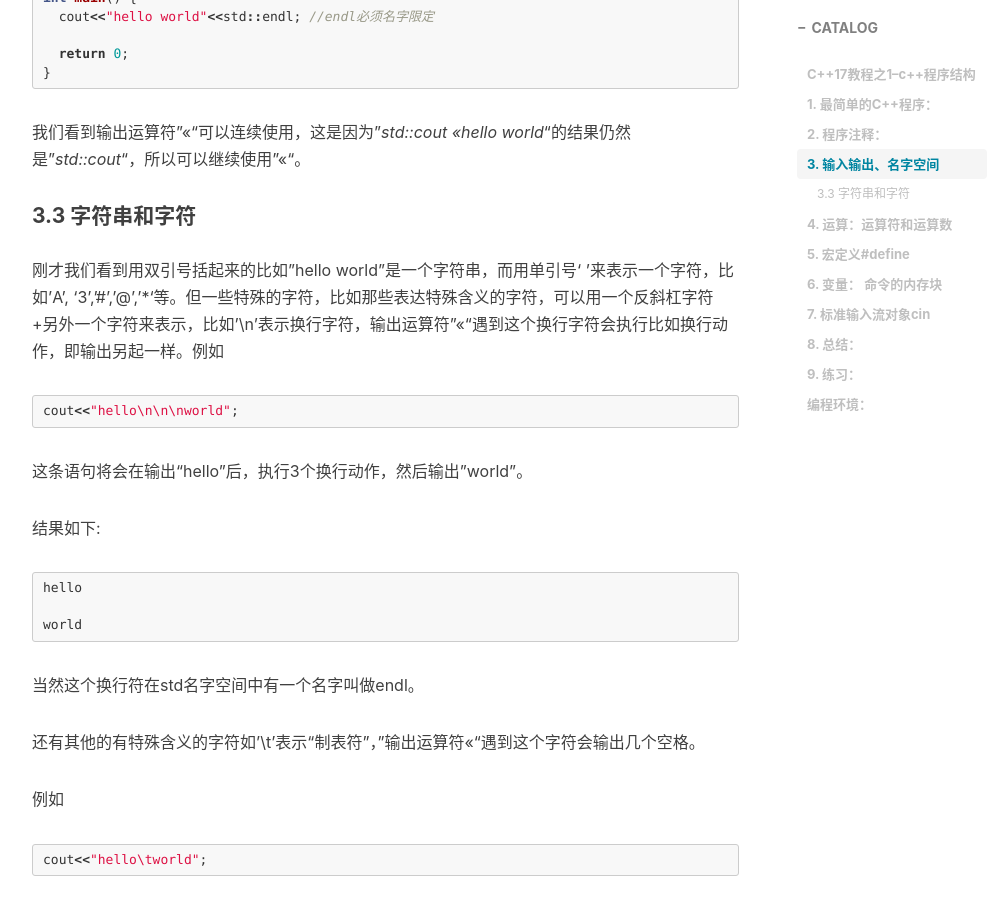
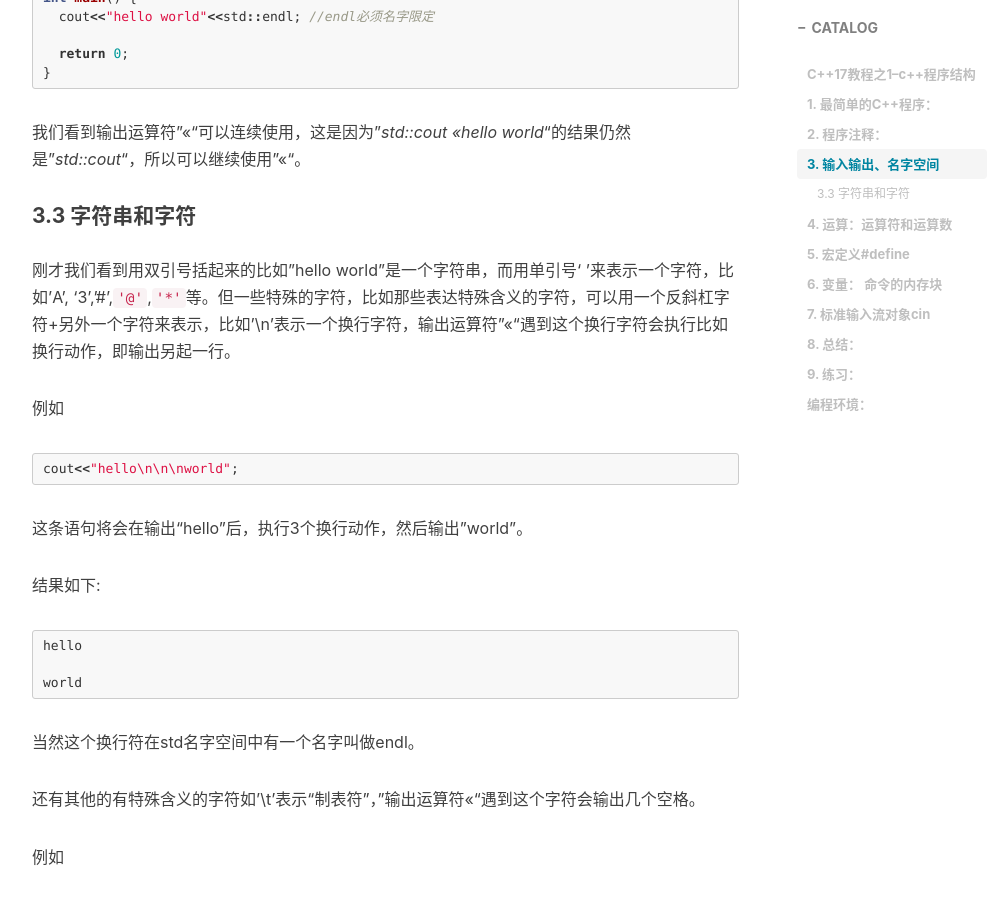
Before and after one commit to xuepro/xuepro.github.io, a Jekyll site: the page built from _posts/2018-05-27-C++17教程之1--c++程序结构.md, in a window 1280 px wide and 900 px high, scrolled down 3996 px. Shown: the whole window, without its empty margins (233-1239 px from the left). Built offline with Jekyll 4.4.1, drawn with Linux system fonts in a browser that asks for light colours; nearby versions of some CDN libraries; comment, search, counter and statistics services are not loaded.

Commit message:
Update 2018-05-27-C++17教程之1--c++程序结构.md

````diff
--- a/_posts/2018-05-27-C++17教程之1--c++程序结构.md
+++ b/_posts/2018-05-27-C++17教程之1--c++程序结构.md
@@ -174,7 +174,9 @@ int main() {
 
 #### 3.3 字符串和字符
 
-   刚才我们看到用双引号括起来的比如"hello world"是一个字符串，而用单引号‘  ’来表示一个字符，比如'A', '3','#','@','*'等。但一些特殊的字符，比如那些表达特殊含义的字符，可以用一个反斜杠字符+另外一个字符来表示，比如'\n'表示换行字符，输出运算符"<<"遇到这个换行字符会执行比如换行动作，即输出另起一样。例如
+   刚才我们看到用双引号括起来的比如"hello world"是一个字符串，而用单引号‘  ’来表示一个字符，比如'A', '3','#',```'@'```,```'*'```等。但一些特殊的字符，比如那些表达特殊含义的字符，可以用一个反斜杠字符+另外一个字符来表示，比如'\n'表示一个换行字符，输出运算符"<<"遇到这个换行字符会执行比如换行动作，即输出另起一行。
+
+例如
 
 ```cpp
 cout<<"hello\n\n\nworld";
````
